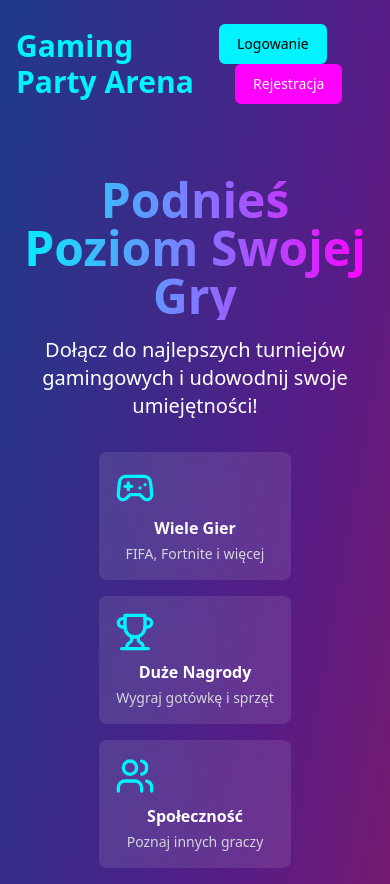
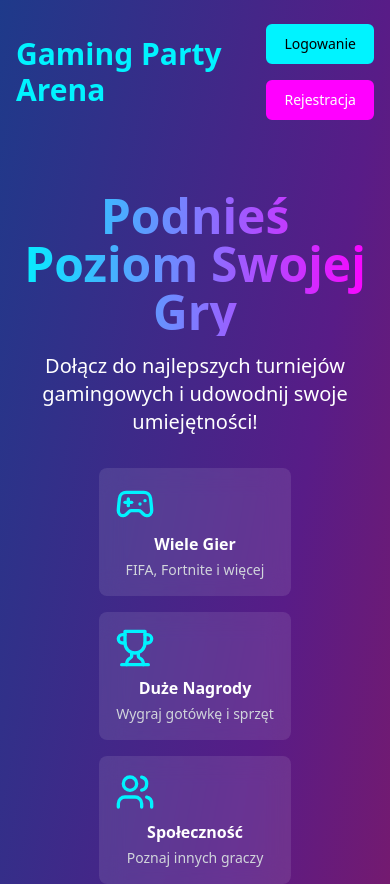
Before and after one commit to pio3m/gamingArena, a Next.js app: page / in a window 390 px wide. Shown: the top 884 px of the page. Built offline with nearby package versions, Linux system fonts and the light colour scheme.

Commit message:
fix button

```diff
--- a/pages/index.tsx
+++ b/pages/index.tsx
@@ -16,11 +16,11 @@ export default function HomePage() {
       <header className="container mx-auto py-6 px-4">
         <nav className="flex justify-between items-center">
           <Link href="/" className="text-3xl font-bold text-neon-blue">Gaming Party Arena</Link>
-          <div className="space-x-4">
+          <div className="flex flex-col md:flex-row md:space-x-4 space-y-4 md:space-y-0">
             <Button variant="outline" className="bg-neon-blue text-black hover:bg-neon-blue/80 hover:text-white border-2 border-neon-blue font-bold">
               <Link href="/login">Logowanie</Link>
             </Button>
-            <Button variant="outline mb-2" className="bg-neon-pink text-white hover:bg-neon-pink/80 border-2 border-neon-pink font-bold">
+            <Button variant="outline" className="bg-neon-pink text-white hover:bg-neon-pink/80 border-2 border-neon-pink font-bold">
               <Link href="/register">Rejestracja</Link>
             </Button>
           </div>
```
